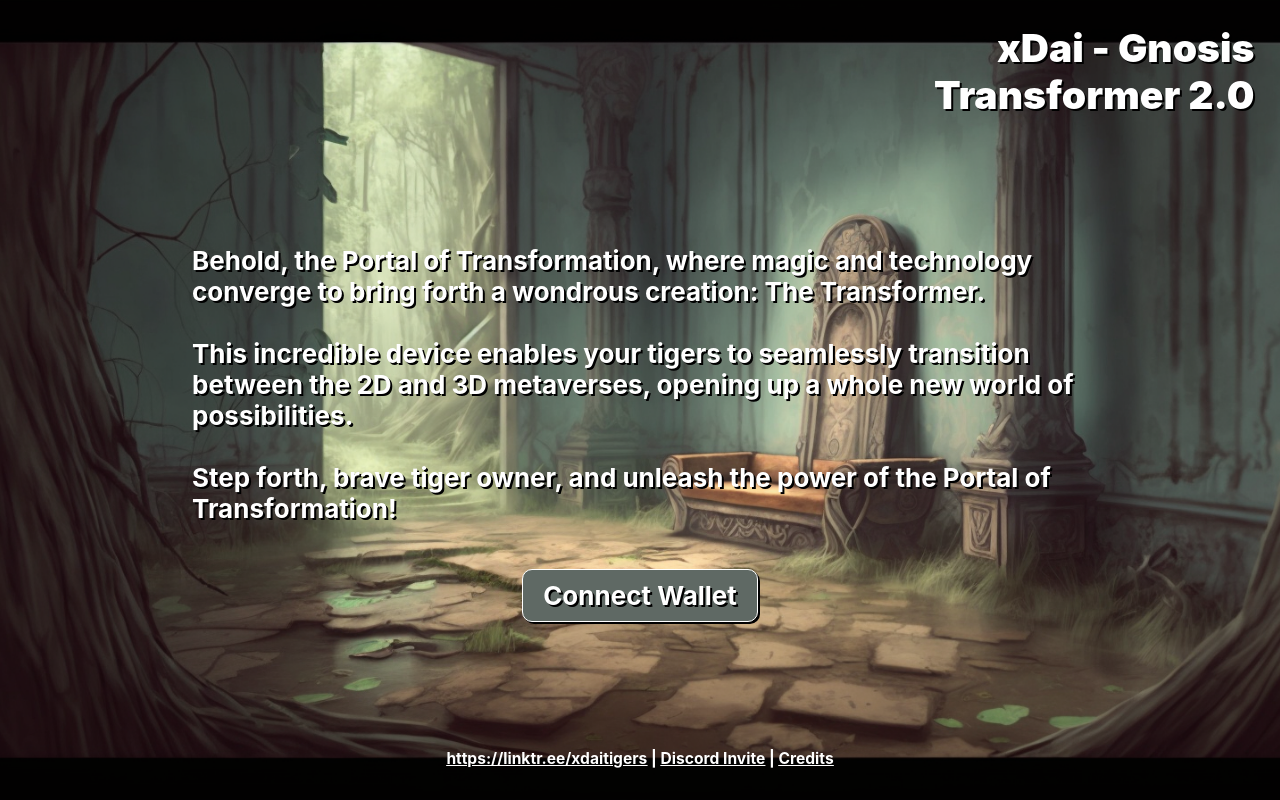
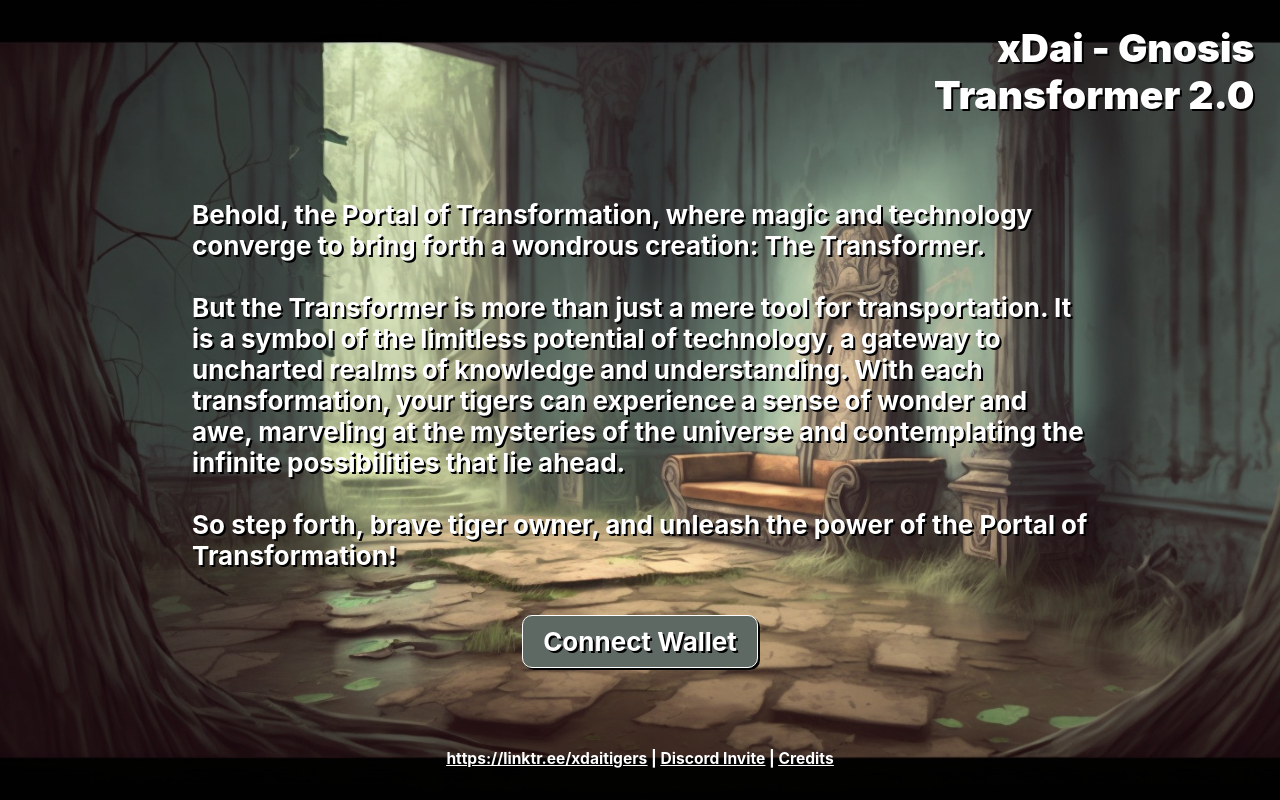
Before and after one commit to abentleee/tiger-transformer-frontend, a React (Create React App) app: page / in a window 1280 px wide. Built offline with nearby package versions, Linux system fonts and the light colour scheme.

Commit message:
roll back Fader changes, goig to revisit this at another point

```diff
--- a/src/components/Fader.jsx
+++ b/src/components/Fader.jsx
@@ -6,7 +6,7 @@ const Fader = ({text}) => {
     useEffect(() => {
         setInterval(() => {
             setFadeProp(fadeProp === 'fade-in' ? 'fade-out' : 'fade-in');
-        }, [2000]);
+        }, [3000]);
     }, [fadeProp]);
 
     const styles = {
@@ -15,7 +15,7 @@ const Fader = ({text}) => {
         },
         fadeOut: {
             opacity: 0,
-            transition: "opacity 1s ease",
+            transition: "opacity 0.5s ease",
         }
     }
 
--- /dev/null
+++ b/src/utils/LandingPageTextUtils.js
@@ -0,0 +1,7 @@
+export const landingPageTexts = [
+    "Behold, the Portal of Transformation, where magic and technology converge to bring forth a wondrous creation: The Transformer.",
+    "This incredible device enables your tigers to seamlessly transition between the 2D and 3D metaverses, opening up a whole new world of possibilities.",
+    "Through the power of the Transformer, your tigers can enter the portal and emerge in a completely different dimension, able to explore and interact with their surroundings in ways they never thought possible. They can roam the vast expanses of the 3D metaverse, encountering new creatures and discovering hidden treasures, then return to the safety and familiarity of the 2D world whenever they desire.",
+    "But the Transformer is more than just a mere tool for transportation. It is a symbol of the limitless potential of technology, a gateway to uncharted realms of knowledge and understanding. With each transformation, your tigers can experience a sense of wonder and awe, marveling at the mysteries of the universe and contemplating the infinite possibilities that lie ahead.",
+    "So step forth, brave tiger owner, and unleash the power of the Portal of Transformation!"
+];
--- a/src/views/LandingPage.jsx
+++ b/src/views/LandingPage.jsx
@@ -1,7 +1,7 @@
 import { useNavigate } from 'react-router-dom';
 import Button from '../components/Button';
 import { getProvider } from '../services/Web3Service';
-import Fader from '../components/Fader';
+import { landingPageTexts } from '../utils/LandingPageTextUtils';
 
 const LandingPage = () => {
     const navigate = useNavigate();
@@ -42,13 +42,18 @@ const LandingPage = () => {
     return (
         <div style={styles.container}>
             <div style={styles.placeholderText}>
+                {/*
+                TODO: figure out how to handle this properly later
                 <Fader
-                    text={"Behold, the Portal of Transformation, where magic and technology converge to bring forth a wondrous creation: The Transformer."}
+                    text={landingPageTexts}
                 />
-                <br/>
-                This incredible device enables your tigers to seamlessly transition between the 2D and 3D metaverses, opening up a whole new world of possibilities.
-                <br/><br/>
-                Step forth, brave tiger owner, and unleash the power of the Portal of Transformation!
+                */}
+                {landingPageTexts[0]}
+                <br /><br />
+                {landingPageTexts[3]}
+                <br /><br />
+                {landingPageTexts[4]}
+                <br />
             </div>
             <Button
                 text={'Connect Wallet'}
```
